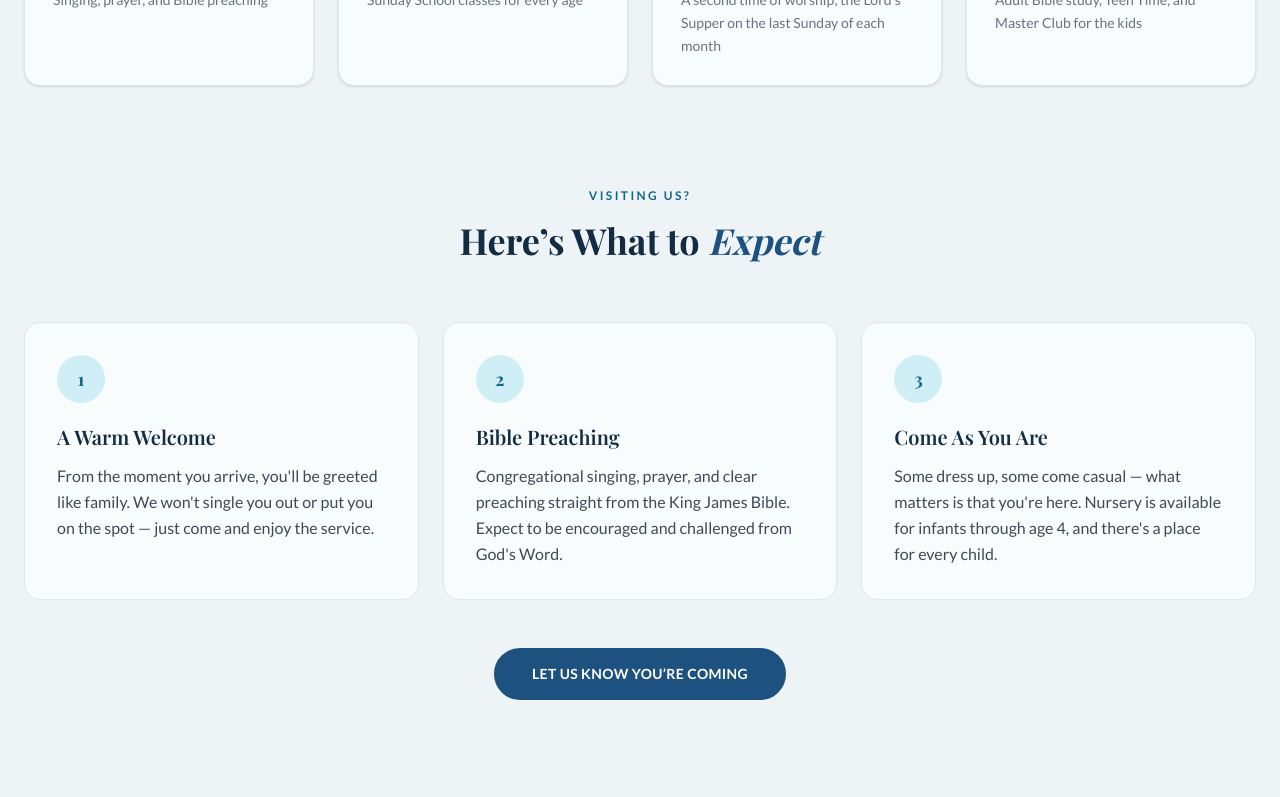
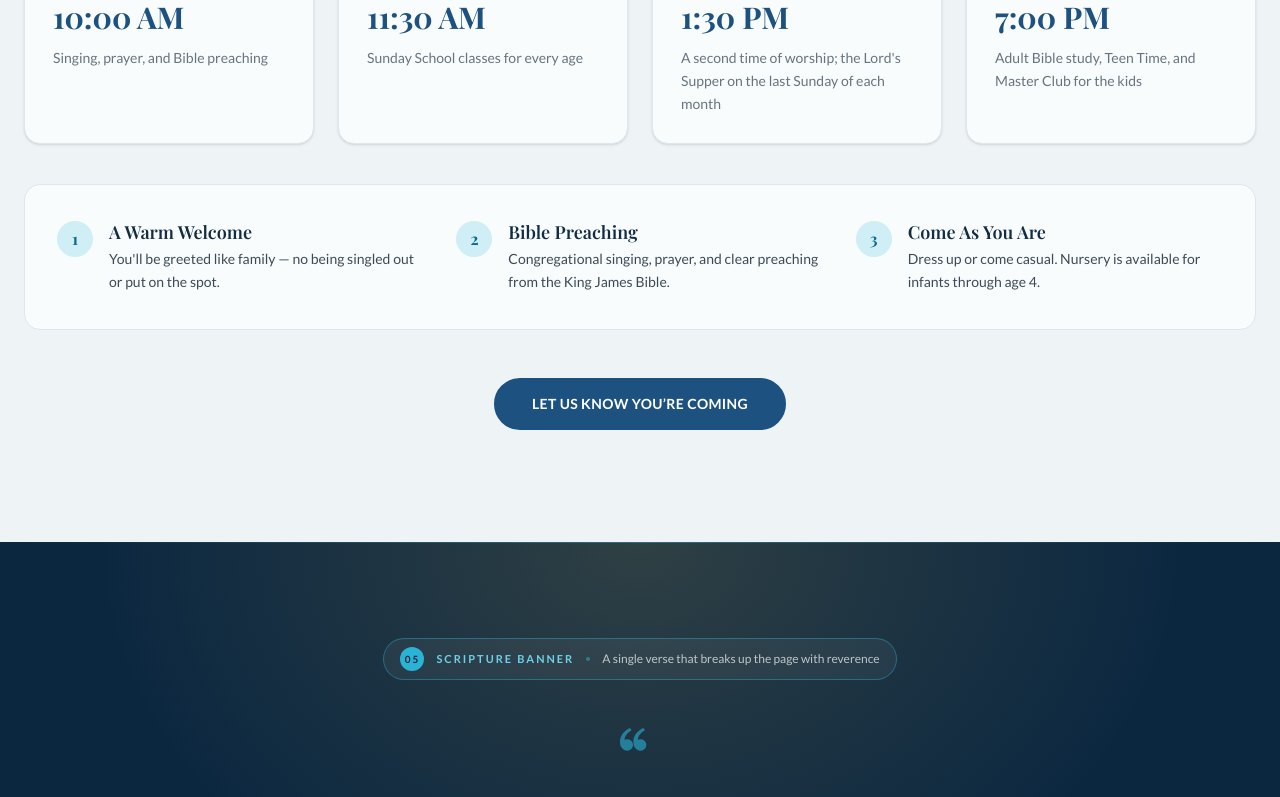
Before and after one commit to edesent/elmwoodbaptist, a Next.js app: page / in a window 1280 px wide. Shown: the part 4072-4869 px from the top of the page. Built offline with nearby package versions, Linux system fonts and the light colour scheme; a web font is replaced by a local one.

Commit message:
Service times + what-to-expect as one unified section
Co-Authored-By: Claude Opus 4.8 (1M context) <noreply@anthropic.com>

```diff
--- a/src/components/ServiceTimes.tsx
+++ b/src/components/ServiceTimes.tsx
@@ -30,15 +30,15 @@ const services = [
 const expectations = [
   {
     title: "A Warm Welcome",
-    body: "From the moment you arrive, you'll be greeted like family. We won't single you out or put you on the spot — just come and enjoy the service.",
+    body: "You'll be greeted like family — no being singled out or put on the spot.",
   },
   {
     title: "Bible Preaching",
-    body: "Congregational singing, prayer, and clear preaching straight from the King James Bible. Expect to be encouraged and challenged from God's Word.",
+    body: "Congregational singing, prayer, and clear preaching from the King James Bible.",
   },
   {
     title: "Come As You Are",
-    body: "Some dress up, some come casual — what matters is that you're here. Nursery is available for infants through age 4, and there's a place for every child.",
+    body: "Dress up or come casual. Nursery is available for infants through age 4.",
   },
 ];
 
@@ -46,18 +46,22 @@ export default function ServiceTimes() {
   return (
     <section id="services" className="py-28 bg-cream">
       <div className="max-w-7xl mx-auto px-6">
-        {/* Service times */}
         <AnimateOnScroll>
           <div className="text-center mb-14">
+            <span className="inline-block text-xs font-bold tracking-[0.2em] uppercase text-gold-dark mb-3">
+              Plan Your Visit
+            </span>
             <h2 className="font-serif text-3xl md:text-4xl font-bold text-text-dark leading-snug">
               Join Us This <em className="text-brown-light italic">Week</em>
             </h2>
             <p className="text-text-body mt-3 max-w-2xl mx-auto">
-              At Elmwood Baptist you&rsquo;ll find a family that loves the Lord and loves people. Come as you are.
+              At Elmwood Baptist you&rsquo;ll find a family that loves the Lord and loves people. Here&rsquo;s
+              when we gather — and what to expect when you visit. Come as you are.
             </p>
           </div>
         </AnimateOnScroll>
 
+        {/* Service times */}
         <div className="grid sm:grid-cols-2 lg:grid-cols-4 gap-6">
           {services.map((s, i) => (
             <AnimateOnScroll key={s.title} delay={i * 100}>
@@ -77,35 +81,26 @@ export default function ServiceTimes() {
           ))}
         </div>
 
-        {/* What to expect */}
-        <AnimateOnScroll>
-          <div className="text-center mt-24 mb-14">
-            <span className="inline-block text-xs font-bold tracking-[0.2em] uppercase text-gold-dark mb-3">
-              Visiting Us?
-            </span>
-            <h2 className="font-serif text-3xl md:text-4xl font-bold text-text-dark leading-snug">
-              Here&rsquo;s What to <em className="text-brown-light italic">Expect</em>
-            </h2>
+        {/* What to expect — compact supporting row */}
+        <AnimateOnScroll delay={200}>
+          <div className="mt-10 grid sm:grid-cols-3 gap-x-8 gap-y-6 rounded-2xl border border-cream-dark bg-warm-white px-8 py-9">
+            {expectations.map((item, i) => (
+              <div key={item.title} className="flex gap-4">
+                <span className="flex-shrink-0 w-9 h-9 rounded-full bg-gold/20 flex items-center justify-center text-gold-dark font-serif font-bold">
+                  {i + 1}
+                </span>
+                <div>
+                  <h3 className="font-serif text-lg font-semibold text-text-dark leading-tight">
+                    {item.title}
+                  </h3>
+                  <p className="text-sm text-text-body leading-relaxed mt-1">{item.body}</p>
+                </div>
+              </div>
+            ))}
           </div>
         </AnimateOnScroll>
 
-        <div className="grid md:grid-cols-3 gap-6">
-          {expectations.map((item, i) => (
-            <AnimateOnScroll key={item.title} delay={i * 150}>
-              <div className="h-full p-8 bg-warm-white rounded-2xl border border-cream-dark hover:shadow-md transition-shadow">
-                <div className="w-12 h-12 rounded-full bg-gold/20 flex items-center justify-center text-gold-dark font-serif font-bold text-lg mb-5">
-                  {i + 1}
-                </div>
-                <h3 className="font-serif text-xl font-semibold text-text-dark mb-3">
-                  {item.title}
-                </h3>
-                <p className="text-text-body leading-relaxed">{item.body}</p>
-              </div>
-            </AnimateOnScroll>
-          ))}
-        </div>
-
-        <AnimateOnScroll delay={400}>
+        <AnimateOnScroll delay={300}>
           <div className="text-center mt-12">
             <a
               href="#contact"
```
